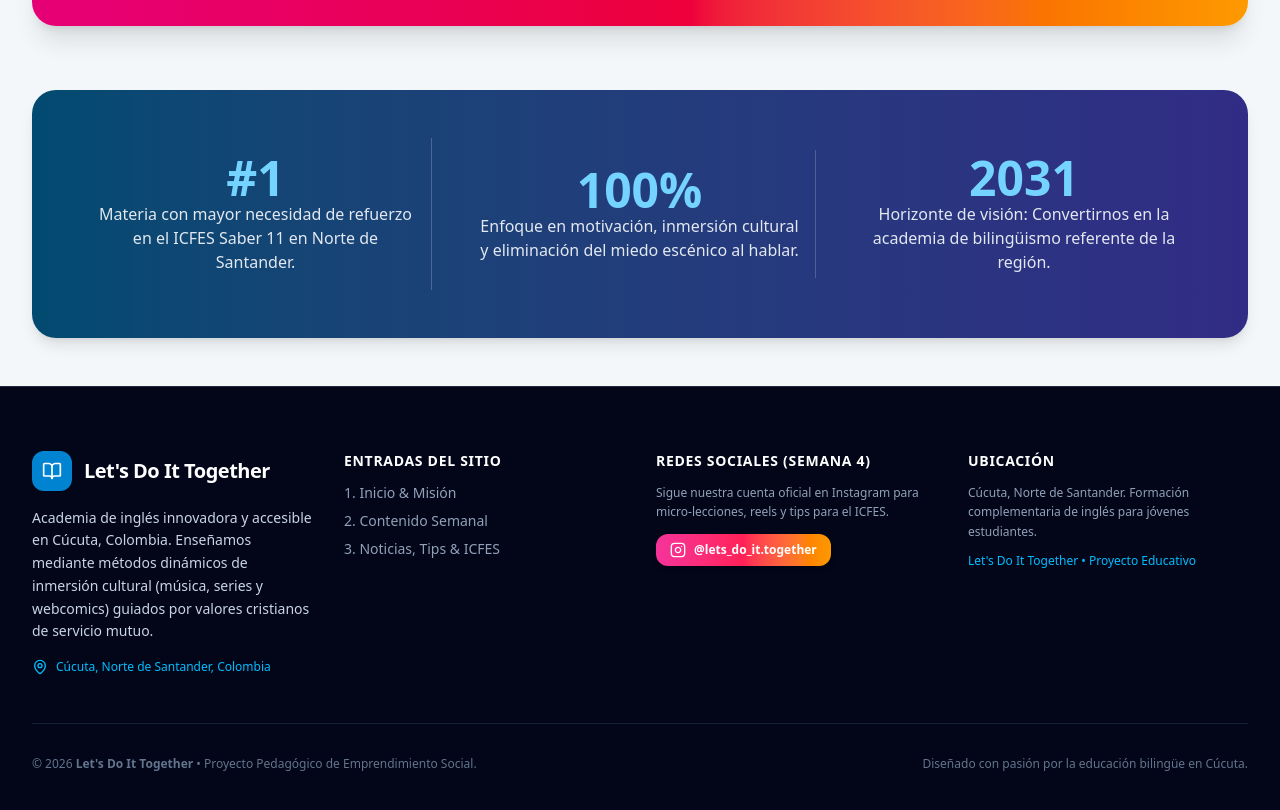
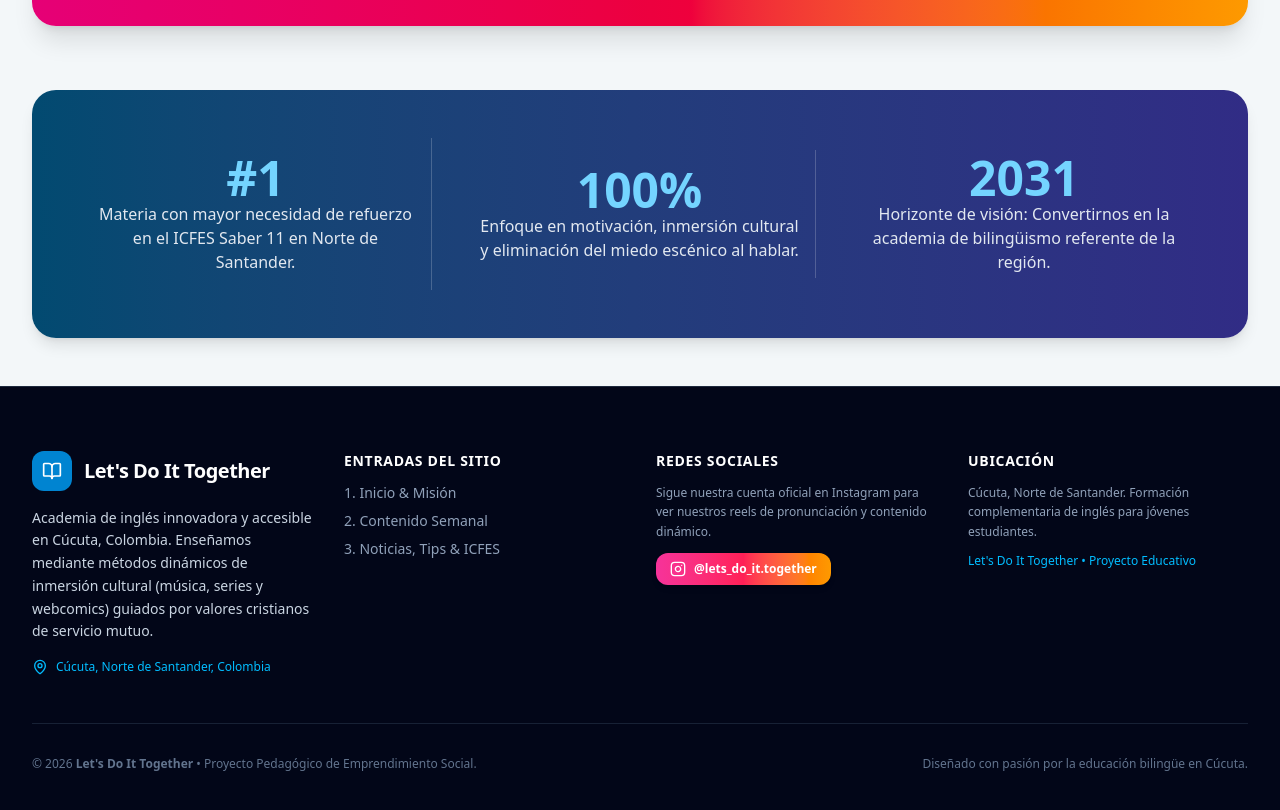
Before and after one commit to AmaneciReLoco/Lets-do-it-together, a React (Vite) app: page / in a window 1280 px wide. Shown: the part 3266-4076 px from the top of the page. Built offline with nearby package versions, Linux system fonts and the light colour scheme.

Commit message:
Update footer social media section content

```diff
--- a/src/components/Footer.tsx
+++ b/src/components/Footer.tsx
@@ -68,9 +68,9 @@ export const Footer: React.FC<FooterProps> = ({ setActiveTab }) => {
 
           {/* Col 3: Redes Sociales Oficiales */}
           <div className="space-y-3">
-            <h4 className="text-white text-sm font-bold uppercase tracking-wider">Redes Sociales (Semana 4)</h4>
+            <h4 className="text-white text-sm font-bold uppercase tracking-wider">Redes Sociales</h4>
             <p className="text-xs text-slate-400 leading-relaxed">
-              Sigue nuestra cuenta oficial en Instagram para micro-lecciones, reels y tips para el ICFES.
+              Sigue nuestra cuenta oficial en Instagram para ver nuestros reels de pronunciación y contenido dinámico.
             </p>
             <a
               href="https://www.instagram.com/lets_do_it.together/"
```
